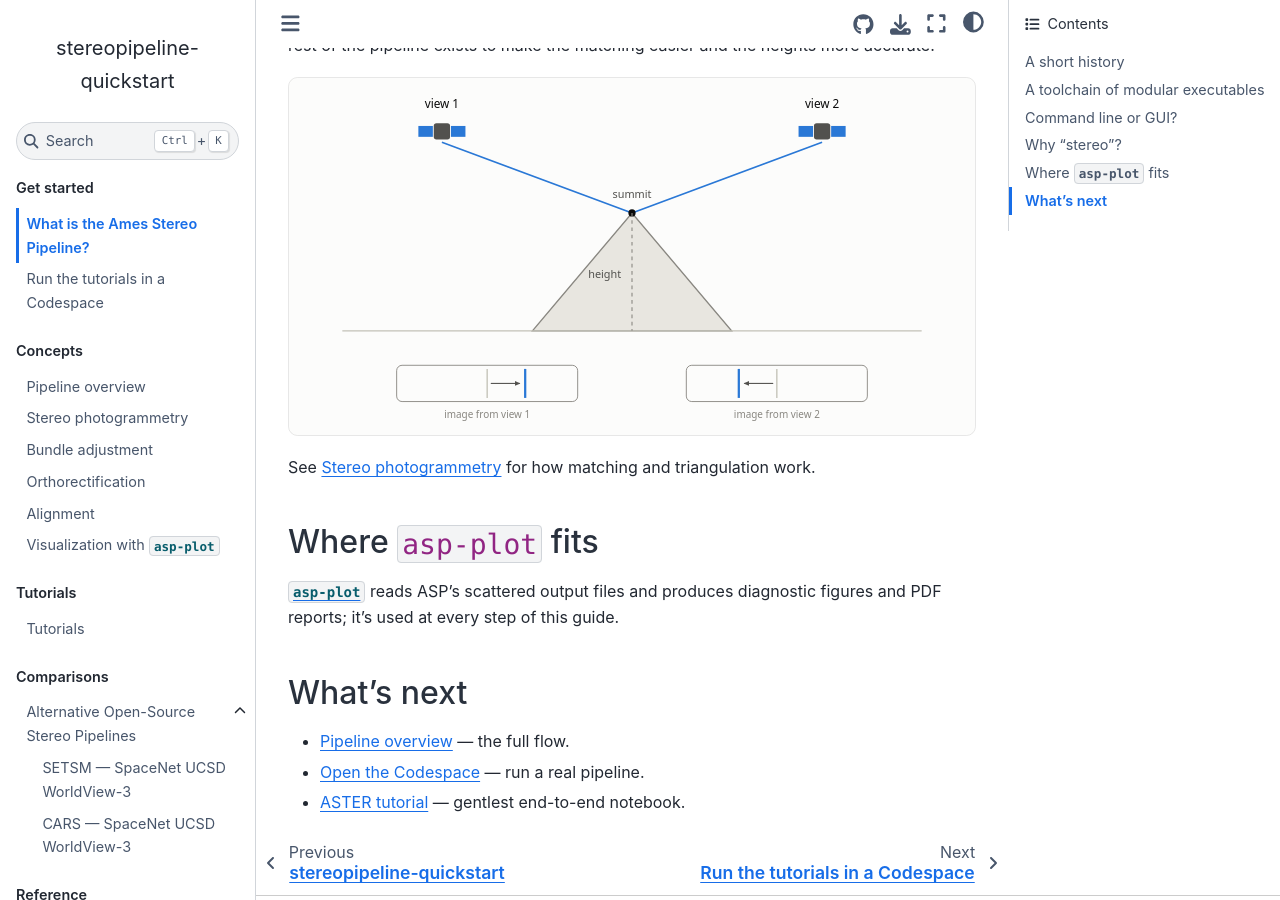
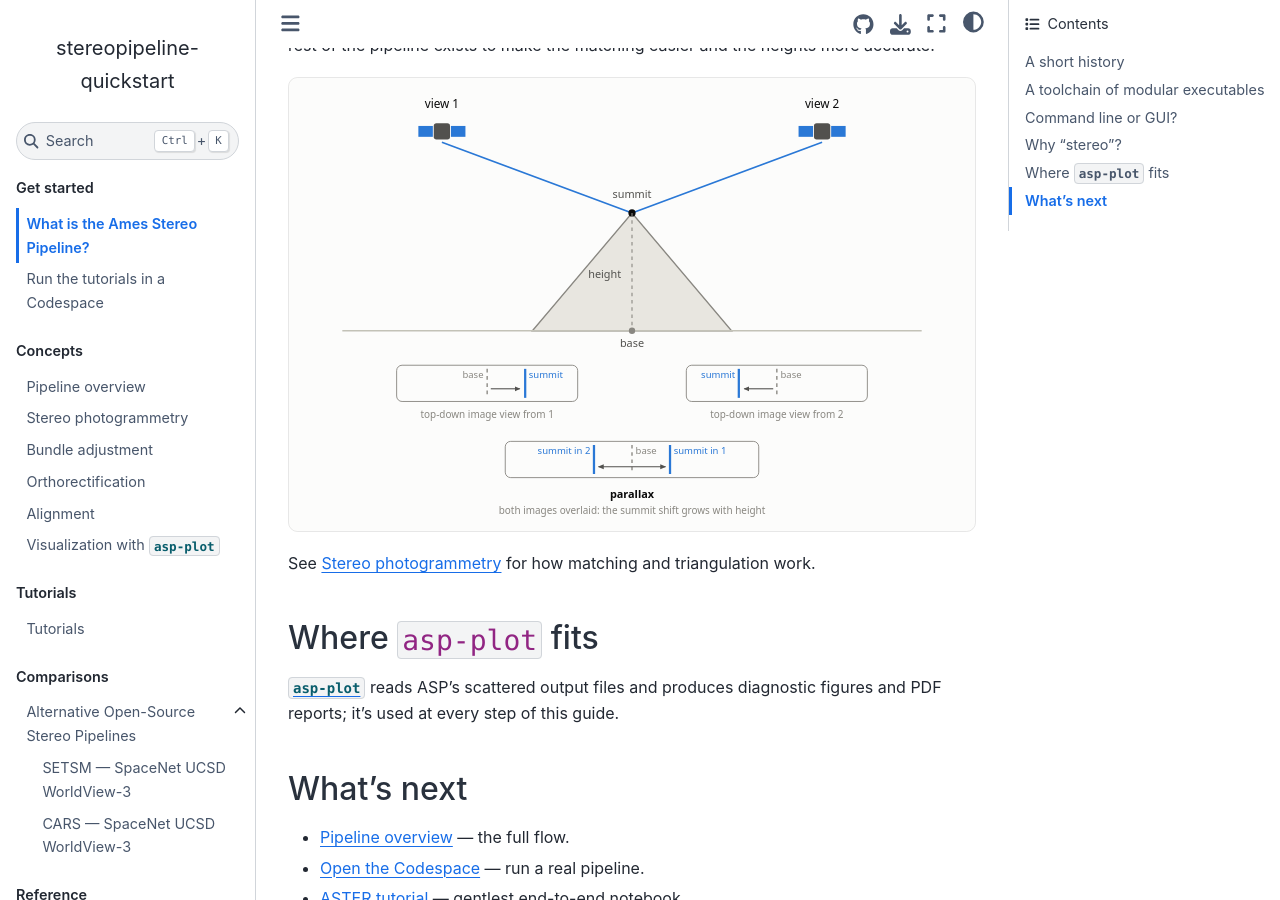
Before and after one commit to uw-cryo/stereopipeline-quickstart, a Sphinx documentation site: the page built from docs/start/what-is-asp.md, in a window 1280 px wide and 900 px high, scrolled down 2237 px. Built offline with Sphinx 7.4.7 and the Sphinx Book theme 1.1.4, drawn with Linux system fonts in a browser that asks for light colours; pages that are not in the unit, such as notebooks, are missing from menus.

Commit message:
Make the parallax figure show the parallax
Label base and summit positions in the image strips, mark the base in
the scene panel, recaption the strips as top-down image views, and add
an overlay panel where the shift between the two summit positions is
drawn and labeled as the parallax.

```diff
--- a/docs/start/what-is-asp.md
+++ b/docs/start/what-is-asp.md
@@ -26,7 +26,7 @@ This guide runs everything as commands in notebooks: a browser Codespace has no
 
 A single satellite image cannot recover height, for the same reason one eye judges depth poorly: depth comes from comparing two views. A second image from a different viewpoint adds the missing information: the same feature lands at different pixel positions in the two images, and that offset ({term}`parallax`) grows with the feature's height. Stereo matching finds the offset for every pixel; triangulation converts offsets into heights. The rest of the pipeline exists to make the matching easier and the heights more accurate.
 
-![Two satellites view the same summit; it lands at different pixel positions in each image](figures/parallax.svg)
+![Two satellites view the same summit; it lands at different pixel positions in each image, and the shift between the overlaid images is the parallax](figures/parallax.svg)
 
 See [Stereo photogrammetry](../concepts/stereo-photogrammetry.md) for how matching and triangulation work.
 
```
Also changed, not shown: docs/start/figures/parallax.svg.
